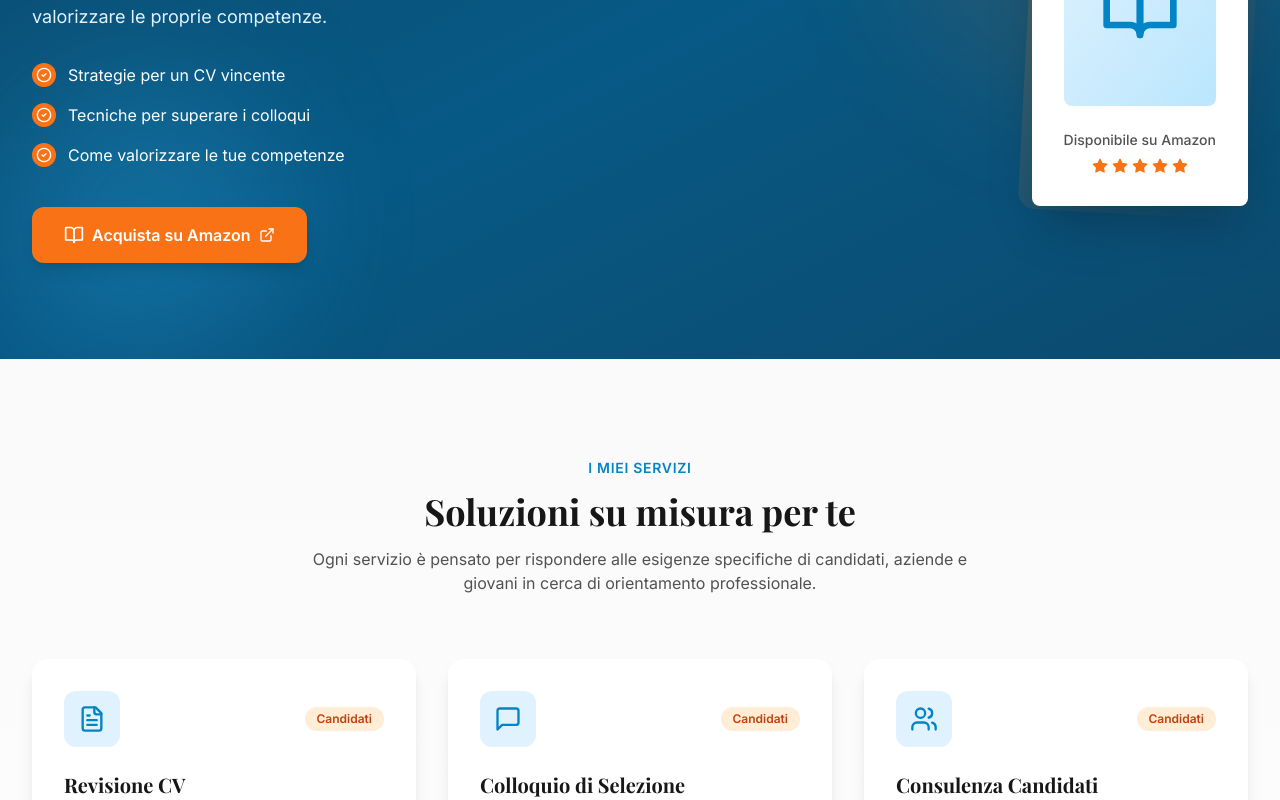
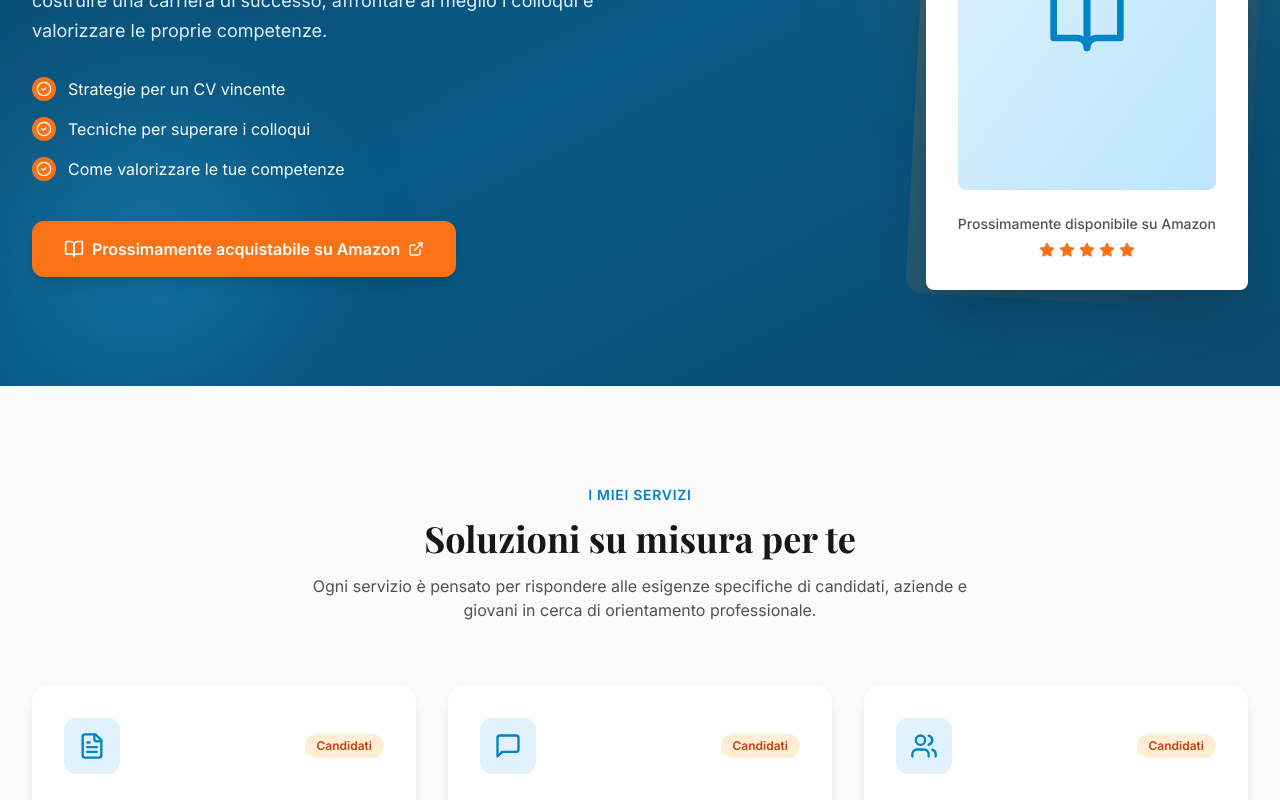
Before and after one commit to gdaloiso/HrWebsite, a React (Vite) app: page / in a window 1280 px wide. Shown: the part 2100-2900 px from the top of the page. Built offline with nearby package versions, Linux system fonts and the light colour scheme.

Commit message:
brandTagline update

```diff
--- a/src/content.ts
+++ b/src/content.ts
@@ -14,7 +14,7 @@ export const siteInfo = {
   brandName: 'Martina Cutrì',
 
   // Sottotitolo del brand
-  brandTagline: 'Consulenza Risorse Umane',
+  brandTagline: 'Disegna la tua prossima mossa professionale.',
 
   // Anno di inizio attività (per il copyright)
   startYear: 2024,
@@ -128,13 +128,13 @@ export const book = {
       ],
 
   // Testo del bottone
-  buttonText: 'Acquista su Amazon',
+  buttonText: 'Prossimamente acquistabile su Amazon',
 
   // Link ad Amazon (INSERISCI IL TUO LINK QUI)
   amazonLink: 'https://www.amazon.it/dp/YOUR_BOOK_ASIN',
 
   // Testo sotto la copertina
-  availabilityText: 'Disponibile su Amazon',
+  availabilityText: 'Prossimamente disponibile su Amazon',
 };
 
 // ========================================
```
